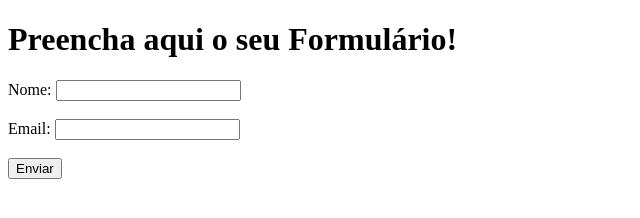
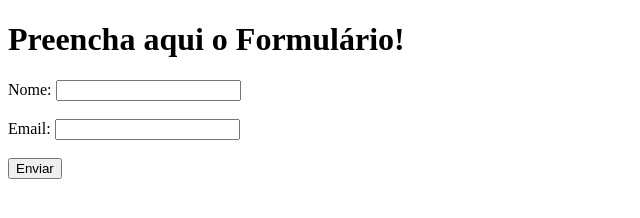
Before and after one commit to panzo11/DesafioDevOps_2024, a plain HTML site: page frontend/index.html in a window 1280 px wide. Shown: the whole page, without its empty margins (0-640 px from the left). Drawn offline with Linux system fonts and the light colour scheme.

Commit message:
comit deploy teste bora

```diff
--- a/frontend/index.html
+++ b/frontend/index.html
@@ -6,7 +6,7 @@
   <title>Formulário</title>
 </head>
 <body>
-  <h1>Preencha aqui o seu Formulário!</h1>
+  <h1>Preencha aqui o Formulário!</h1>
   <form id="form">
     <label for="name">Nome:</label>
     <input type="text" id="name" name="name" required><br><br>
```
